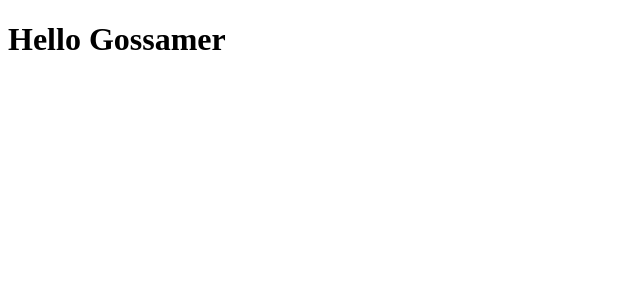
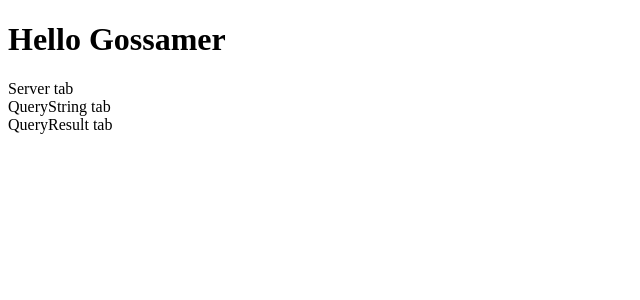
Before and after one commit to Gossamer-React/Lucid, a React app: page / in a window 1280 px wide. Shown: the top 300 px of the page, without its empty margins (0-640 px from the left). Built offline with nearby package versions, Linux system fonts and the light colour scheme.

Commit message:
recreate componenets

```diff
--- a/src/App.js
+++ b/src/App.js
@@ -1,11 +1,13 @@
 import React, { Component } from 'react';
+import Effects from './containers/Effects';
 
 const App = () => {
-    return (
-        <div>
-            <h1>Hello Gossamer</h1>
-        </div>
-    )
+  return (
+    <div>
+      <h1>Hello Gossamer</h1>
+      <Effects />
+    </div>
+  )
 }
 
 export default App;
--- a/src/components/QueryResult.js
+++ b/src/components/QueryResult.js
@@ -4,7 +4,7 @@ export default class QueryResult extends Component {
   render() {
     return (
       <div>
-        {QueryResult}
+        <div>QueryResult tab</div>
       </div>
     )
   }
--- a/src/components/QueryString.js
+++ b/src/components/QueryString.js
@@ -4,7 +4,7 @@ export default class QueryString extends Component {
   render() {
     return (
       <div>
-        {QueryString}
+        <div>QueryString tab</div>
       </div>
     )
   }
--- a/src/components/Server.js
+++ b/src/components/Server.js
@@ -4,7 +4,7 @@ export default class Server extends Component {
   render() {
     return (
       <div>
-        {Server}
+        <div>Server tab</div>
       </div>
     )
   }
--- a/src/index.html
+++ b/src/index.html
@@ -1,6 +1,7 @@
 <!DOCTYPE html>
 <html lang="en">
 <head>
+  <title>React-Lucid</title>
   <meta charset="UTF-8">
   <meta name="viewport" content="width=device-width, initial-scale=1.0">
 </head>
```
